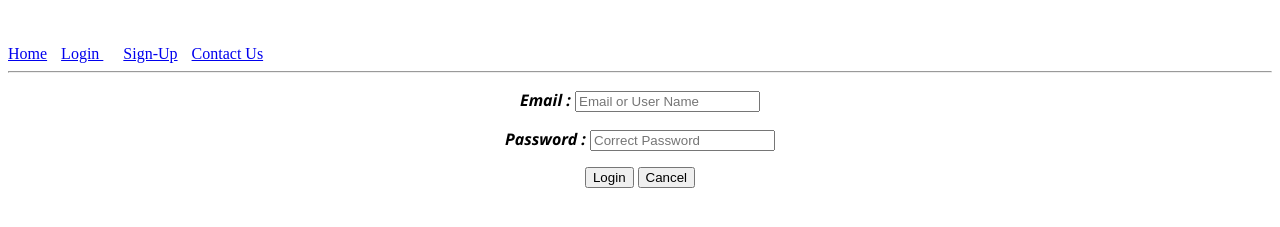
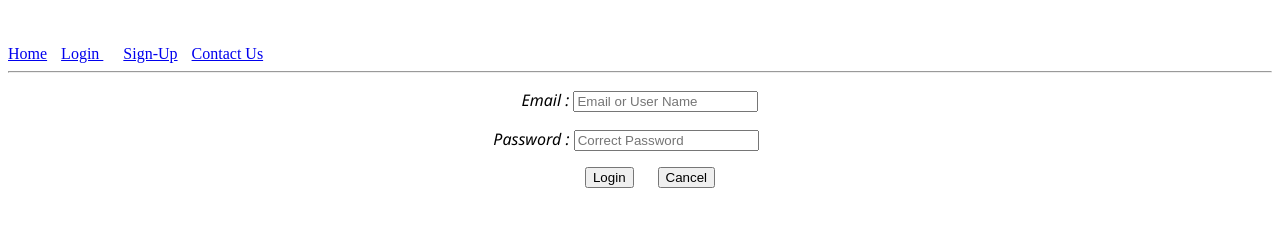
Before and after one commit to albarvasi/HomeCooksOnly, a plain HTML site: page WebPages/login.html in a window 1280 px wide. Shown: the part 209-436 px from the top of the page. Drawn offline with Linux system fonts and the light colour scheme.

Commit message:
updated some loginstyle and login html and css files

```diff
--- a/StyleSheets/loginStyle.css
+++ b/StyleSheets/loginStyle.css
@@ -10,16 +10,34 @@
 
 .login-email{
     font-style: italic;
-    font-weight: 800;
+    /* font-weight: 800; */
     font-family: 'Segoe UI', Tahoma, Geneva, Verdana, sans-serif;
 }
 
 .login-pass{
     font-style: italic;
-    font-weight: 800;
+    /* font-weight: 800; */
     font-family: 'Segoe UI', Tahoma, Geneva, Verdana, sans-serif;
 }
 
 .login-emailpass-div{
+    position: relative;
     text-align: center;
 }
+.login-pass-div{
+    position: relative;
+    right: 14px;
+    text-align: center;
+}
+
+.login-button-div
+{
+    position: relative;
+    text-align: center;
+}
+
+.login-button-div >.cancel-input
+{
+    position: relative;
+    left: 20px;
+}
--- a/WebPages/login.html
+++ b/WebPages/login.html
@@ -27,12 +27,12 @@
         <input class = "email" placeholder="Email or User Name" required></input>
         </p>
     </div>
-    <div class="login-emailpass-div">
+    <div class="login-pass-div">
         <p class = "login-pass">Password :
             <input type="password" class = "password" placeholder="Correct Password" required></input>
         </p>
     </div>
-    <div class="login-emailpass-div">
+    <div class="login-button-div">
         <button class="submit" type="submit" onclick="onlogin()">Login</button>
         <button type="reset" class="cancel-input" onclick="clearFields()" aria-placeholder="Cancel">Cancel</button>
     </div>
```
